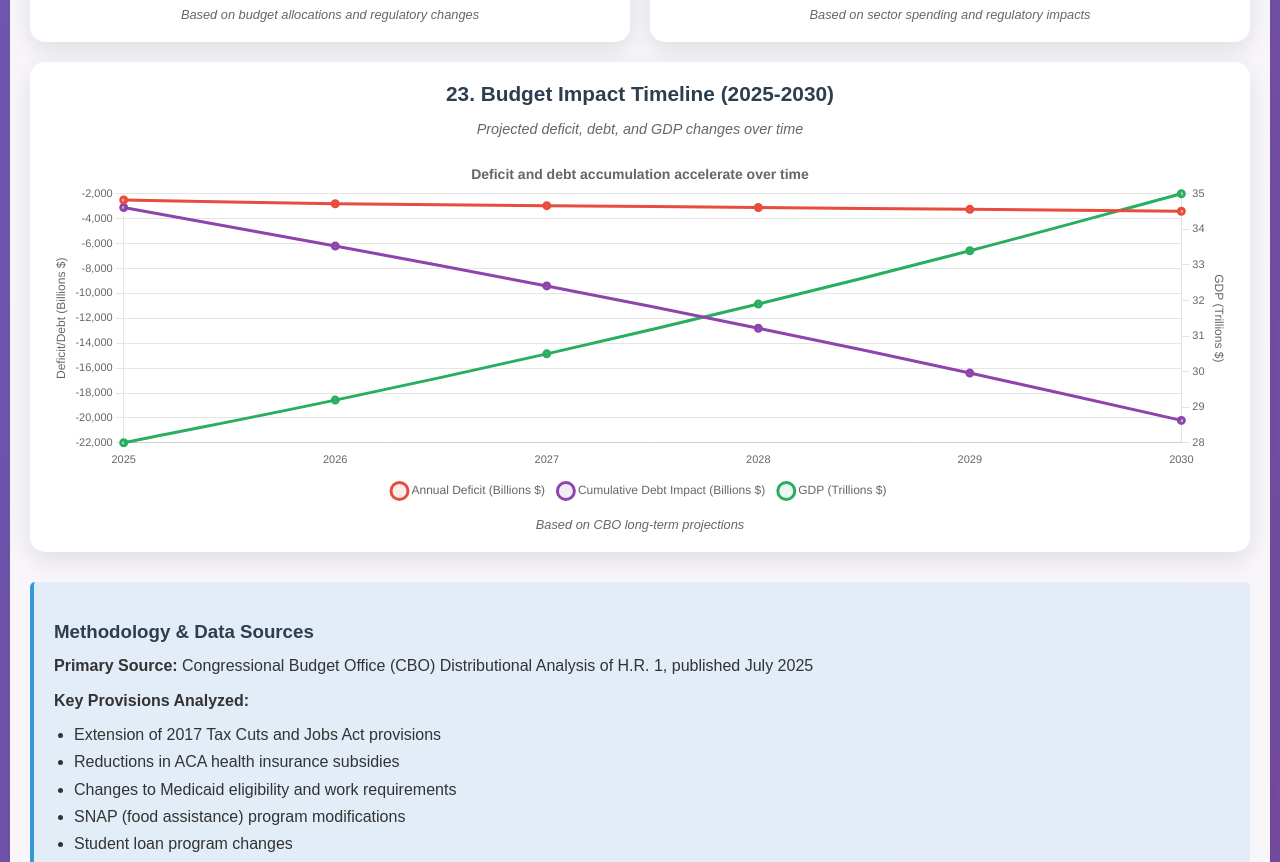
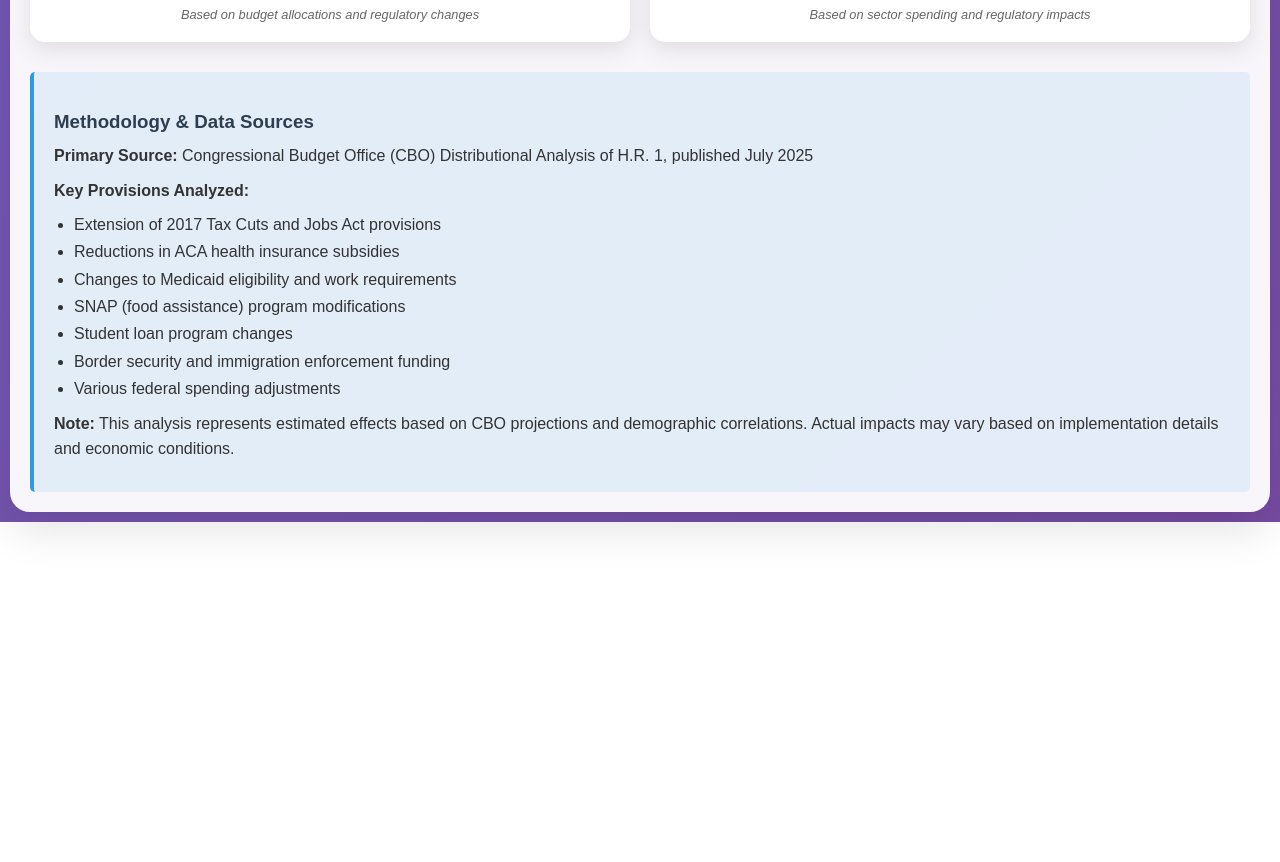
Before and after one commit to iroy2000/one-big-beautiful-bill-impact-analysis, a plain HTML site: page index.html in a window 1280 px wide. Shown: the part 5783-6645 px from the top of the page. After the commit the page ends 6305 px from the top, so only its background shows below. Drawn offline with nearby package versions, Linux system fonts and the light colour scheme.

Commit message:
remove budget timeline

```diff
--- a/index.html
+++ b/index.html
@@ -230,15 +230,6 @@
                 </div>
                 <div class="data-source">Based on sector spending and regulatory impacts</div>
             </div>
-
-            <div class="chart-container wide-chart">
-                <div class="chart-title">23. Budget Impact Timeline (2025-2030)</div>
-                <div class="chart-description">Projected deficit, debt, and GDP changes over time</div>
-                <div class="chart-wrapper">
-                    <canvas id="budgetTimelineChart"></canvas>
-                </div>
-                <div class="data-source">Based on CBO long-term projections</div>
-            </div>
         </div>
 
         <div class="methodology">
--- a/js/dashboard.js
+++ b/js/dashboard.js
@@ -605,114 +605,6 @@ function initializeCharts() {
         }
     });
 
-    // Budget Impact Timeline Chart
-    const budgetTimelineData = [
-        { year: '2025', deficit: -2500, debt: -3100, gdp: 28000 },
-        { year: '2026', deficit: -2800, debt: -6200, gdp: 29200 },
-        { year: '2027', deficit: -2950, debt: -9400, gdp: 30500 },
-        { year: '2028', deficit: -3100, debt: -12800, gdp: 31900 },
-        { year: '2029', deficit: -3250, debt: -16400, gdp: 33400 },
-        { year: '2030', deficit: -3400, debt: -20200, gdp: 35000 }
-    ];
-
-    new Chart(document.getElementById('budgetTimelineChart'), {
-        type: 'line',
-        data: {
-            labels: budgetTimelineData.map(d => d.year),
-            datasets: [
-                {
-                    label: 'Annual Deficit (Billions $)',
-                    data: budgetTimelineData.map(d => d.deficit),
-                    borderColor: '#e74c3c',
-                    backgroundColor: 'rgba(231, 76, 60, 0.1)',
-                    borderWidth: 3,
-                    fill: false,
-                    tension: 0.4,
-                    yAxisID: 'y'
-                },
-                {
-                    label: 'Cumulative Debt Impact (Billions $)',
-                    data: budgetTimelineData.map(d => d.debt),
-                    borderColor: '#8e44ad',
-                    backgroundColor: 'rgba(142, 68, 173, 0.1)',
-                    borderWidth: 3,
-                    fill: false,
-                    tension: 0.4,
-                    yAxisID: 'y'
-                },
-                {
-                    label: 'GDP (Trillions $)',
-                    data: budgetTimelineData.map(d => d.gdp / 1000),
-                    borderColor: '#27ae60',
-                    backgroundColor: 'rgba(39, 174, 96, 0.1)',
-                    borderWidth: 3,
-                    fill: false,
-                    tension: 0.4,
-                    yAxisID: 'y1'
-                }
-            ]
-        },
-        options: {
-            ...chartConfig,
-            scales: {
-                x: {
-                    grid: {
-                        display: false
-                    },
-                    ticks: {
-                        font: {
-                            size: window.innerWidth < 768 ? 9 : 11
-                        }
-                    }
-                },
-                y: {
-                    type: 'linear',
-                    display: true,
-                    position: 'left',
-                    title: {
-                        display: true,
-                        text: 'Deficit/Debt (Billions $)'
-                    },
-                    grid: {
-                        color: 'rgba(0,0,0,0.1)'
-                    },
-                    ticks: {
-                        font: {
-                            size: window.innerWidth < 768 ? 9 : 11
-                        }
-                    }
-                },
-                y1: {
-                    type: 'linear',
-                    display: true,
-                    position: 'right',
-                    title: {
-                        display: true,
-                        text: 'GDP (Trillions $)'
-                    },
-                    grid: {
-                        drawOnChartArea: false,
-                    },
-                    ticks: {
-                        font: {
-                            size: window.innerWidth < 768 ? 9 : 11
-                        }
-                    }
-                }
-            },
-            plugins: {
-                ...chartConfig.plugins,
-                title: {
-                    display: true,
-                    text: 'Deficit and debt accumulation accelerate over time',
-                    font: {
-                        size: window.innerWidth < 768 ? 11 : 14
-                    }
-                }
-            }
-        }
-    });
-
     // NEW ADDITIONAL CHARTS
 
     // Tax Burden Changes Chart
```
Also changed, not shown: 1 other file.
